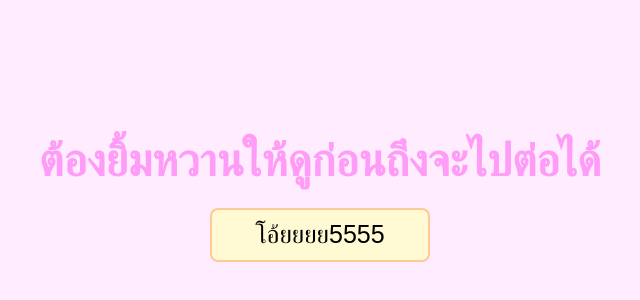
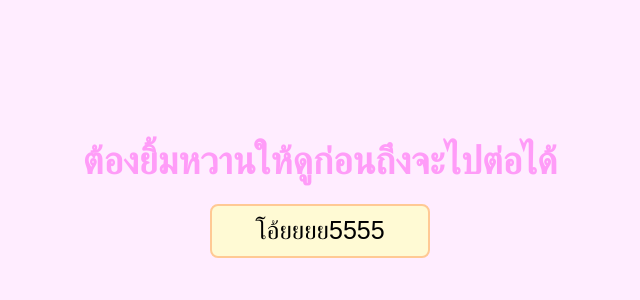
Before and after one commit to To-Reiji/Earn, a plain HTML site: page success6.html in a window 1280 px wide. Shown: the part 202-502 px from the top of the page, without its empty margins (320-960 px from the left). Drawn offline with Linux system fonts and the light colour scheme.

Commit message:
Update success6.html

```diff
--- a/success6.html
+++ b/success6.html
@@ -24,7 +24,7 @@
     h1 {
         margin: 0 0 20px 0;
         text-align: center;
-        font-size: 45px;
+        font-size: 38px;
         color: #ff9cf8;
         padding: 0 15px;
     }
```
